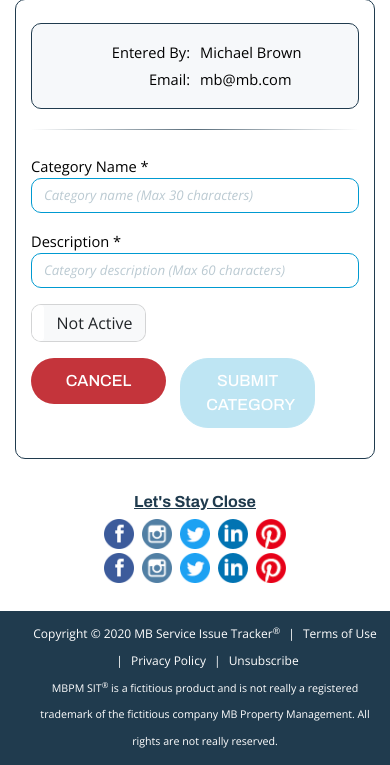
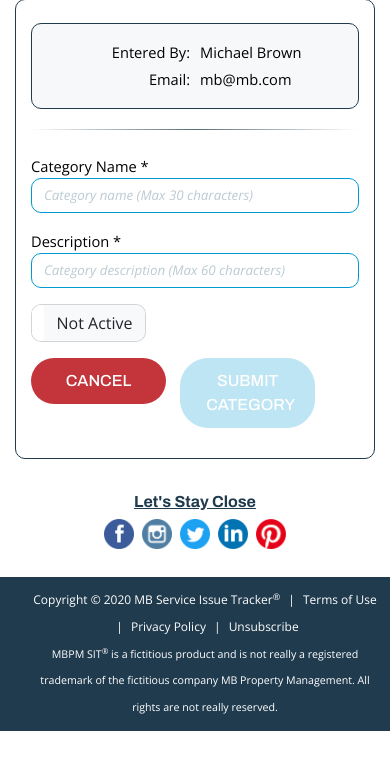
Before and after one commit to mrbrown2207/ms_iii_sit, a Python web app: template templates/addcat.html in a window 390 px wide. Shown: the part 195-960 px from the top of the page. After the commit the page ends 926 px from the top, so only its background shows below. Run offline with Jinja, Linux system fonts and the light colour scheme; the template is opened without the code that fills it, so the values that code supplies are empty; some libraries are stand-ins or nearby versions.

Commit message:
Got rid of needless responsive code in footer

```diff
--- a/templates/base.html
+++ b/templates/base.html
@@ -76,30 +76,8 @@
 
         <section class="footer-links container py-1 py-lg-3 mb-4">
             <div class="row">
-
                 <div class="col-12">
                     <h5 class="text-center mb-1">Let's Stay Close</h5>
-                    <!-- Shown only on mobile -->
-                    <div class="row d-sm-block d-md-none">
-                        <div class="col mb-1">
-                            <div class="d-flex flex-row justify-content-center">
-                                <div class="px-1"><a href="https://www.facebook.com" target="_blank"><img src="{{url_for('static', filename='images/icon_FB.png')}}" width="30" alt="Facebook"></a></div>
-                                <div class="px-1"><a href="https://www.instagram.com" target="_blank"><img src="{{url_for('static', filename='images/icon_Instagram.png')}}" width="30" alt="Instagram"></a></div>
-                                <div class="px-1"><a href="https://www.twitter.com" target="_blank"><img src="{{url_for('static', filename='images/icon_Twitter.png')}}" width="30" alt="Twitter"></a></div>
-                                <div class="px-1"><a href="https://www.linkedin.com" target="_blank"><img src="{{url_for('static', filename='images/icon_LinkedIn.png')}}" width="30" alt="LinkedIn"></a></div>
-                                <div class="px-1"><a href="https://www.pinterest.com" target="_blank"><img src="{{url_for('static', filename='images/icon_Pinterest.png')}}" width="30" alt="Pinterest"></a></div>
-                            </div>
-                        </div>
-                    </div>
-                    <!-------------------------->
-                </div>
-
-            </div>
-
-            <div class="row">
-
-                <!-- Shown only on desktop and larger -->
-                <div class="col-12 d-md-block">
                     <div class="col-12 text-center">
                         <div class="d-flex flex-row justify-content-center">
                             <div class="px-1"><a href="https://www.facebook.com" target="_blank"><img src="{{url_for('static', filename='images/icon_FB.png')}}" width="30" alt="Facebook"></a></div>
@@ -110,8 +88,6 @@
                         </div>
                     </div>
                 </div>
-                <!-------------------------->
-
             </div>
         </section>
 
```
